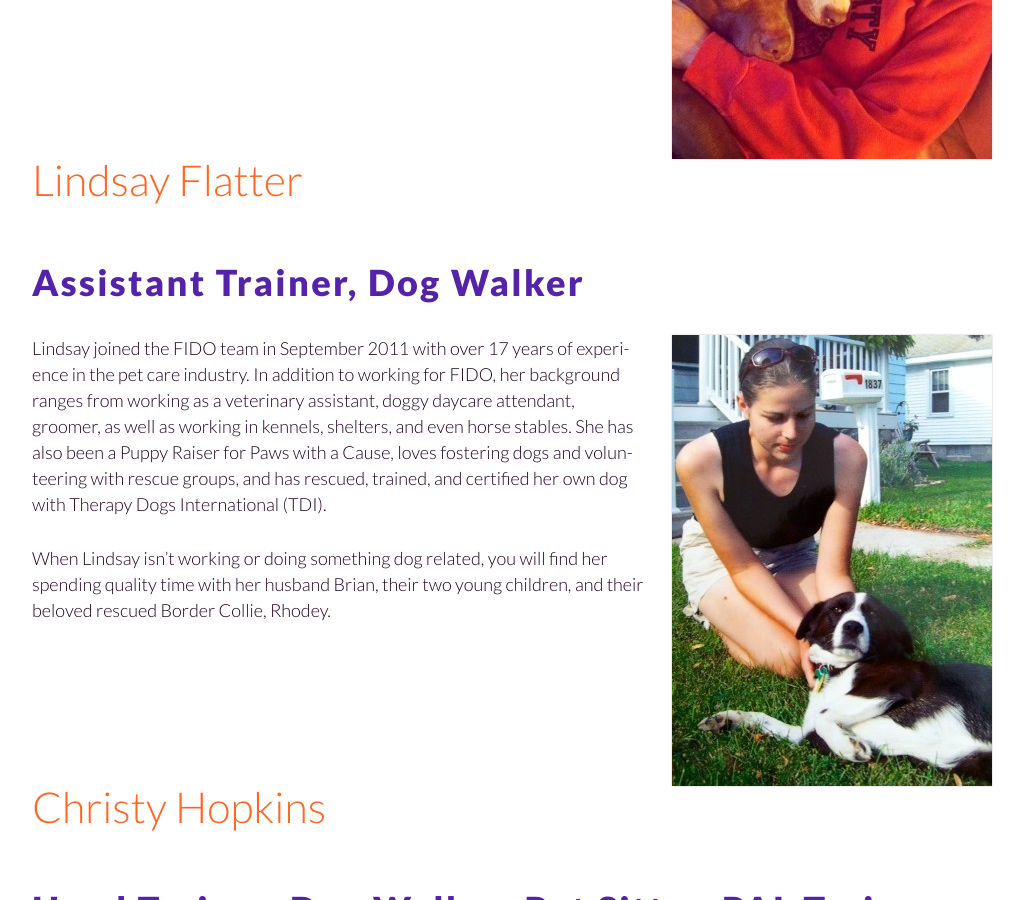
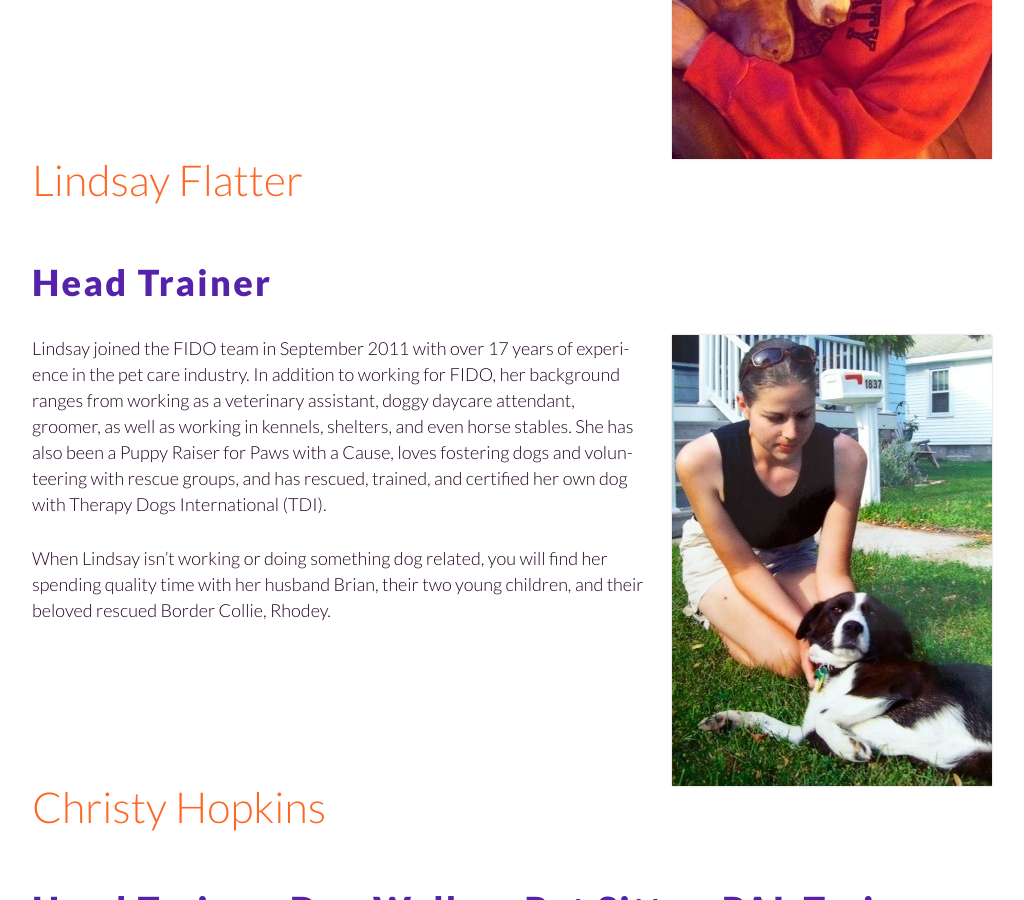
Before and after one commit to fidodogtraining/fidodogtraining.github.io, a Jekyll site: the page built from _autopages/about.md, in a window 1280 px wide and 900 px high, scrolled down 4564 px. Shown: the whole window, without its empty margins (128-1152 px from the left). Built offline with Jekyll 4.4.1, drawn with Linux system fonts in a browser that asks for light colours; some of the changed text lies outside the part shown.

Commit message:
Update about.md

```diff
--- a/_autopages/about.md
+++ b/_autopages/about.md
@@ -142,7 +142,7 @@
 
 ## Lindsay Flatter
 
-### Assistant Trainer, Dog Walker
+### Head Trainer
 
 <img class="right" src="{{ '/images/lindsay.jpg' | relative_url }}" alt="" />
 
@@ -192,7 +192,7 @@
 
 ## Kelli Marshall
 
-### Dog Walker, Pet Sitter
+### Pet Sitter
 
 <img class="right" src="{{ '/images/kelli.jpg' | relative_url }}" alt="" />
 
@@ -210,7 +210,7 @@
 
 ## Beth Delaney
 
-### Dog Walker, Pet Sitter
+### Pet Sitter
 
 <img class="right" src="{{ '/images/beth.jpg' | relative_url }}" alt="" />
 
```
